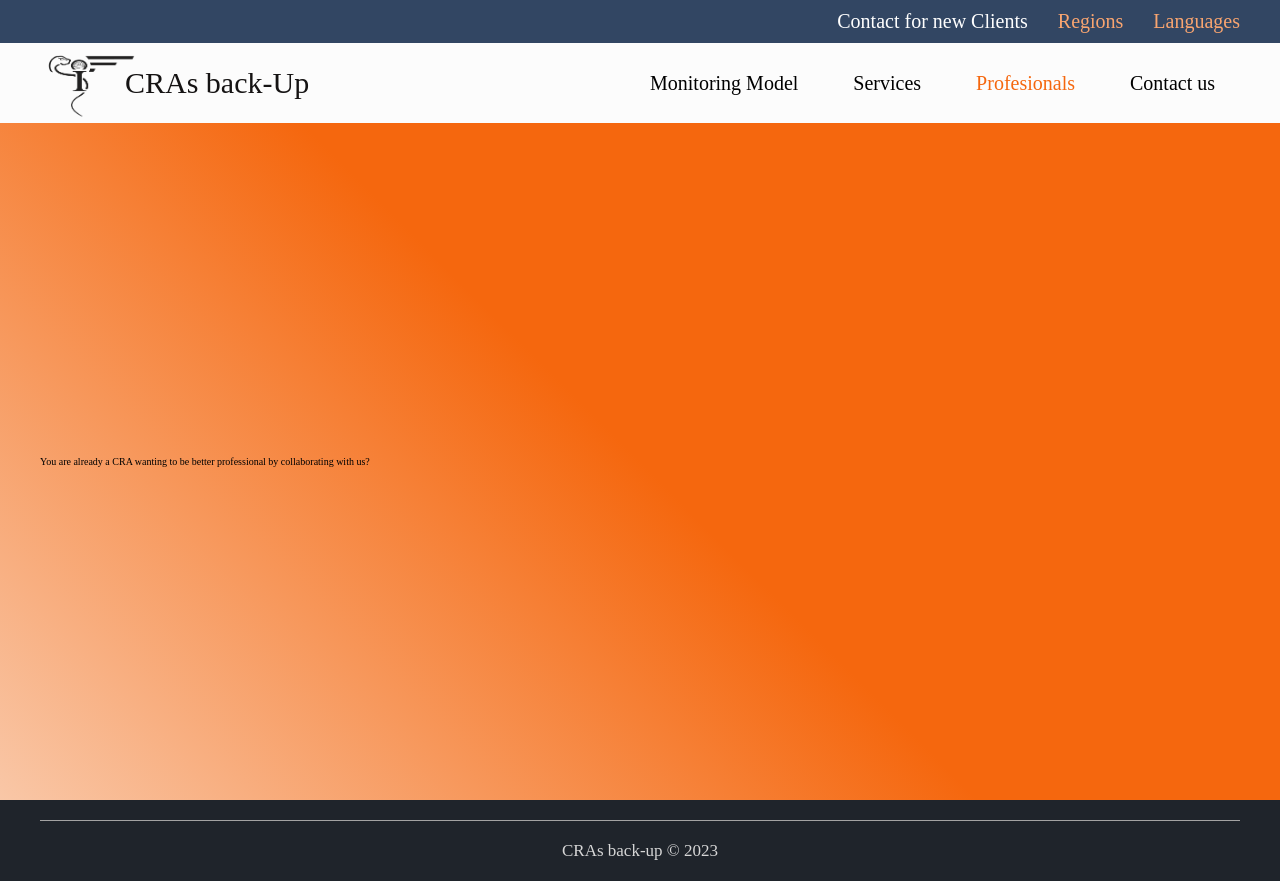
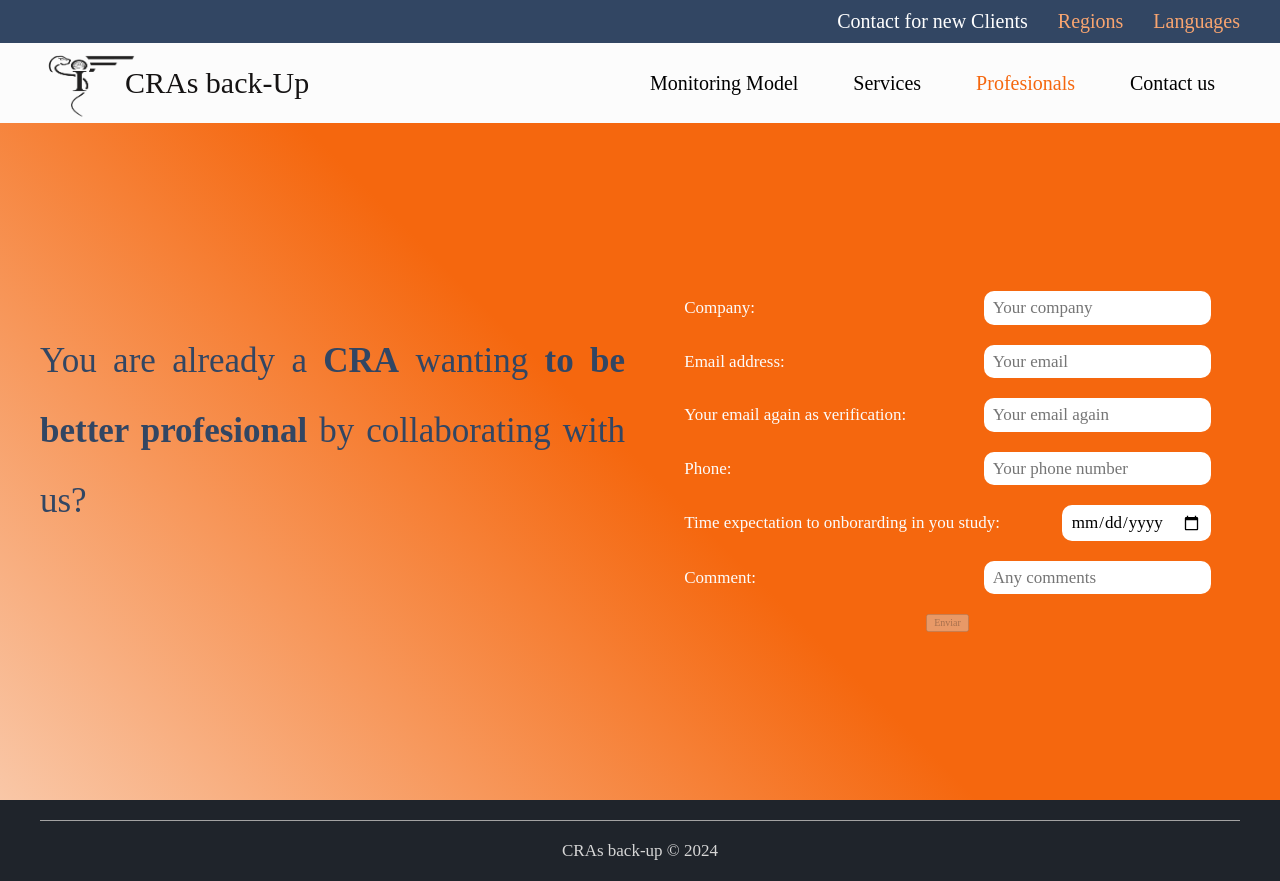
Before and after one commit to WillyPark/cris-project, a React (Vite) app: page /profesionals in a window 1280 px wide. Built offline with nearby package versions, Linux system fonts and the light colour scheme.

Commit message:
form added in Profesionals section

```diff
--- a/src/components/Profesionals.jsx
+++ b/src/components/Profesionals.jsx
@@ -2,7 +2,43 @@ export const Profesionals = () => {
     return (
         <main className="fadeOut">
             <div className="profesionals-contenedor">
-                <p>You are already a CRA wanting to be better professional by collaborating with us?</p>
+                <p>You are already a <strong>CRA</strong> wanting <strong>to be better profesional</strong> by collaborating with us?</p>
+
+                <form action="" className="profesionals-formulario" method="POST">
+                    <div className="campo">
+                        <label htmlFor="company">Company:</label>
+                        <input type="text" placeholder="Your company" id="company" name="company" />
+                    </div>
+
+                    <div className="campo">
+                        <label htmlFor="email">Email address:</label>
+                        <input type="email" placeholder="Your email" id="email" name="email" />
+                    </div>
+
+                    <div className="campo">
+                        <label htmlFor="emailConfirm">Your email again as verification:</label>
+                        <input type="email" placeholder="Your email again" id="emailConfirm" />
+                    </div>
+
+                    <div className="campo">
+                        <label htmlFor="phone">Phone:</label>
+                        <input type="text" placeholder="Your phone number" id="phone" name="phone" />
+                    </div>
+
+                    <div className="campo">
+                        <label htmlFor="date">Time expectation to onborarding in you study: </label>
+                        <input type="date" placeholder="Select a day" id="date" name="date" />
+                    </div>
+
+                    <div className="campo">
+                        <label htmlFor="comment">Comment:</label>
+                        <input type="text" placeholder="Any comments" id="comment" name="comment" />
+                    </div>
+
+                    <div className="btn-submit">
+                        <button type="submit" disabled>Enviar</button>
+                    </div>
+                </form>
             </div>
         </main>
     )
--- a/src/styles/components/_index.scss
+++ b/src/styles/components/_index.scss
@@ -0,0 +1 @@
+@forward "professionals";
--- /dev/null
+++ b/src/styles/components/_professionals.scss
@@ -0,0 +1,47 @@
+@use "./../base/variables" as v;
+
+.profesionals-contenedor {
+    display: grid;
+    grid-template-columns: 1fr 1fr;
+    gap: 3rem;
+
+    p {
+        line-height: 2;
+        font-size: 3.5rem;
+        color: v.$fondo-secundario;
+        text-align: justify;
+    }
+}
+
+.profesionals-formulario {
+    align-items: center;
+    display: flex;
+    flex-direction: column;
+    gap: 2rem;
+    justify-content: center;
+
+    .campo {
+        display: flex;
+        justify-content: space-between;
+        align-items: center;
+        width: 90%;
+
+        label {
+            color: v.$color-fuente-principal;
+            font-size: 1.7rem;
+        }
+
+        input {
+            border: none;
+            border-radius: 1rem;
+            font-size: 1.7rem;
+            outline: none;
+            padding: .7rem .9rem;
+            transition: outline .1s ease-in-out;
+
+            &:focus {
+                outline: 4px solid lighten(v.$fondo-secundario, 25);
+            }
+        }
+    }
+}
--- a/src/ui/Footer.jsx
+++ b/src/ui/Footer.jsx
@@ -3,7 +3,7 @@ export const Footer = () => {
         <footer className="footer">
             <div className="contenedor">
                 <div className="footer__linea"></div>
-                <p>CRAs back-up &copy; 2023</p>
+                <p>CRAs back-up &copy; 2024</p>
             </div>
         </footer>
     )
```
